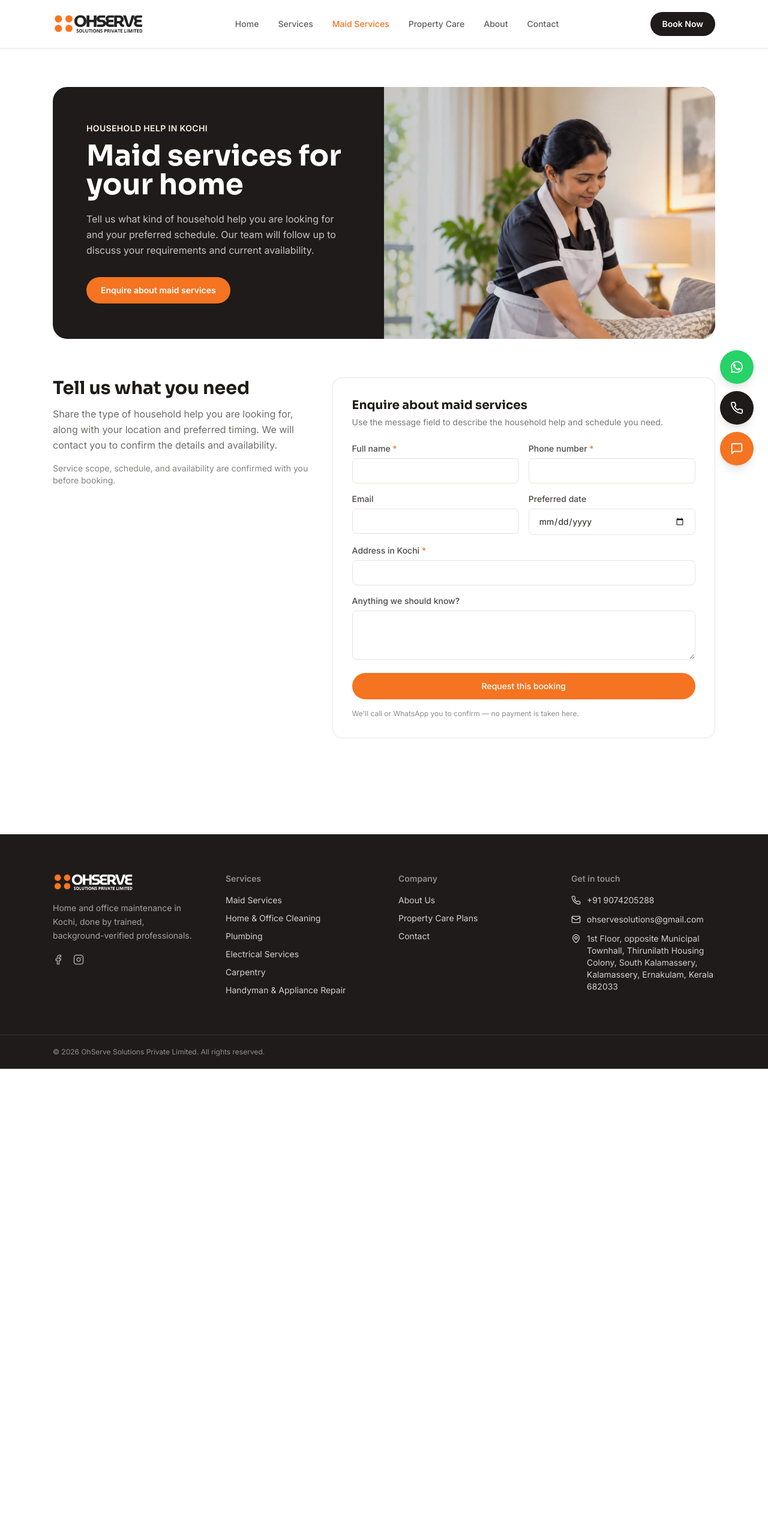
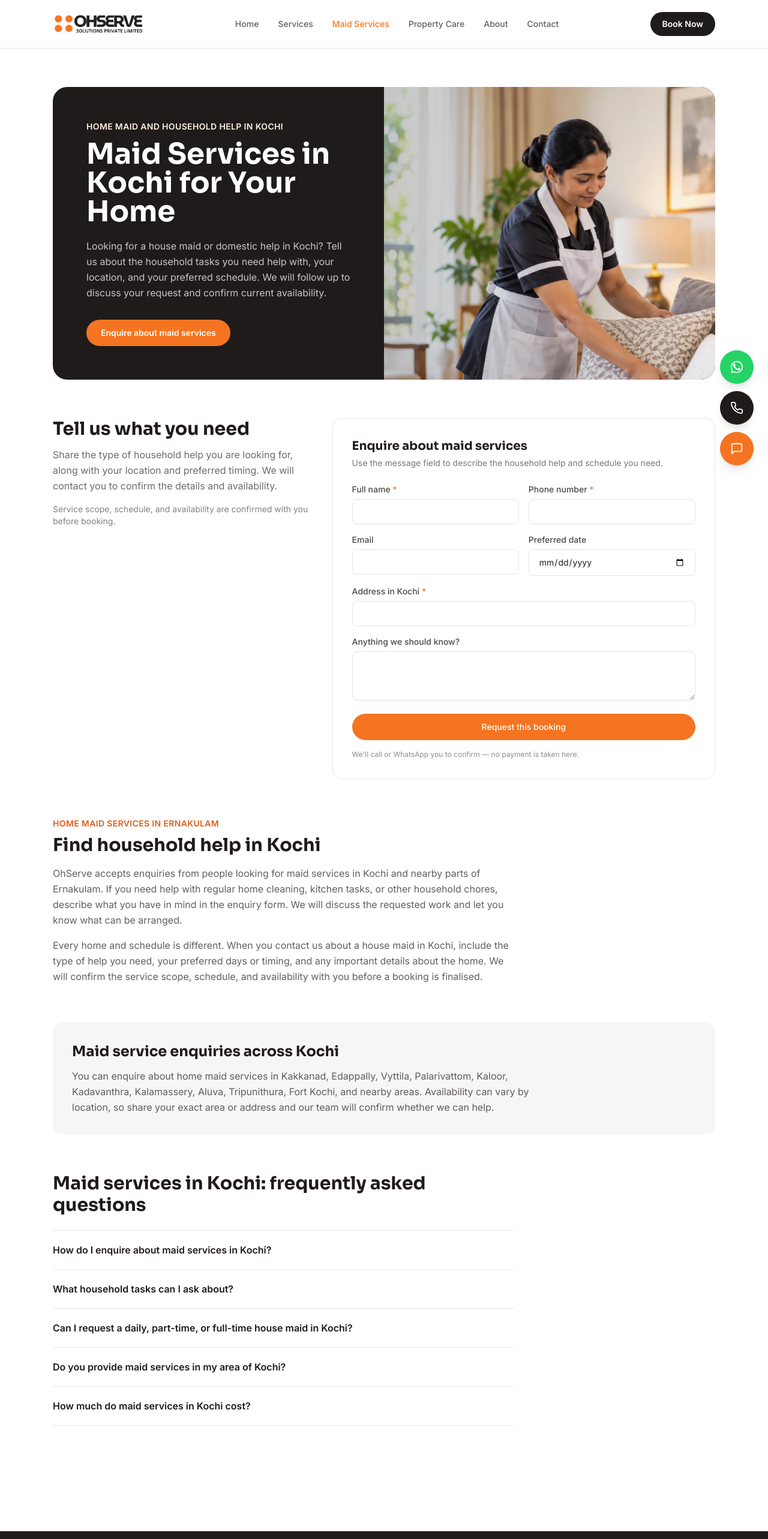
Before and after one commit to nobinbabu94/ohserve, a Next.js app: page /maid-services in a window 1280 px wide. Shown: the top 2566 px of the page at 60% size. Before the commit the page ends 1782 px from the top, so only its background shows below. Built offline with nearby package versions, Linux system fonts and the light colour scheme.

Commit message:
maid services kochi

```diff
--- a/app/maid-services/page.tsx
+++ b/app/maid-services/page.tsx
@@ -5,7 +5,7 @@
 export const metadata: Metadata = {
   title: "Maid Services in Kochi | OhServe Solutions",
   description:
-    "Enquire about maid services in Kochi. Tell OhServe what household help you need and we will follow up about requirements and availability.",
+    "Looking for maid services in Kochi? Enquire with OhServe about a house maid or household help. Share your needs, location, and preferred timing to check availability.",
 };
 
 export default function MaidServicesPage() {
@@ -15,15 +15,16 @@
         <div className="grid overflow-hidden md:rounded-3xl bg-ink md:min-h-[420px] md:grid-cols-2">
           <div className="flex flex-col justify-center p-7 text-white sm:p-10 lg:p-14">
             <p className="text-sm font-semibold uppercase tracking-wide text-orange-light">
-              Household help in Kochi
+              Home maid and household help in Kochi
             </p>
             <h1 className="mt-3 font-display text-4xl font-bold leading-tight sm:text-5xl">
-              Maid services for your home
+              Maid Services in Kochi for Your Home
             </h1>
             <p className="mt-5 max-w-lg leading-relaxed text-white/75">
-              Tell us what kind of household help you are looking for and your
-              preferred schedule. Our team will follow up to discuss your
-              requirements and current availability.
+              Looking for a house maid or domestic help in Kochi? Tell us about
+              the household tasks you need help with, your location, and your
+              preferred schedule. We will follow up to discuss your request and
+              confirm current availability.
             </p>
             <a
               href="#request"
@@ -35,7 +36,7 @@
           <div className="relative min-h-64 md:min-h-full">
             <Image
               src="/Housemaid-kochi-ohserve.webp"
-              alt="OhServe home cleaning professional working in a home"
+              alt="Housemaid providing household help in Kochi"
               fill
               priority
               sizes="(min-width: 768px) 50vw, 100vw"
@@ -75,6 +76,109 @@
           </div>
         </div>
       </section>
+
+      <section className="max-w-content mx-auto px-6 pb-16">
+        <div className="max-w-3xl">
+          <p className="text-sm font-semibold uppercase tracking-wide text-orange-dark">
+            Home maid services in Ernakulam
+          </p>
+          <h2 className="mt-2 font-display text-3xl font-bold">
+            Find household help in Kochi
+          </h2>
+          <p className="mt-4 leading-relaxed text-ink/70">
+            OhServe accepts enquiries from people looking for maid services in
+            Kochi and nearby parts of Ernakulam. If you need help with regular
+            home cleaning, kitchen tasks, or other household chores, describe
+            what you have in mind in the enquiry form. We will discuss the
+            requested work and let you know what can be arranged.
+          </p>
+          <p className="mt-4 leading-relaxed text-ink/70">
+            Every home and schedule is different. When you contact us about a
+            house maid in Kochi, include the type of help you need, your
+            preferred days or timing, and any important details about the home.
+            We will confirm the service scope, schedule, and availability with
+            you before a booking is finalised.
+          </p>
+        </div>
+      </section>
+
+      <section className="max-w-content mx-auto px-6 pb-16">
+        <div className="rounded-2xl bg-mist p-6 sm:p-8">
+          <h2 className="font-display text-2xl font-bold">
+            Maid service enquiries across Kochi
+          </h2>
+          <p className="mt-3 max-w-3xl leading-relaxed text-ink/70">
+            You can enquire about home maid services in Kakkanad, Edappally,
+            Vyttila, Palarivattom, Kaloor, Kadavanthra, Kalamassery, Aluva,
+            Tripunithura, Fort Kochi, and nearby areas. Availability can vary by
+            location, so share your exact area or address and our team will
+            confirm whether we can help.
+          </p>
+        </div>
+      </section>
+
+      <section className="max-w-content mx-auto px-6 pb-20">
+        <div className="max-w-3xl">
+          <h2 className="font-display text-3xl font-bold">
+            Maid services in Kochi: frequently asked questions
+          </h2>
+          <div className="mt-6 divide-y divide-line border-y border-line">
+            <details className="group py-5">
+              <summary className="cursor-pointer list-none font-semibold marker:hidden">
+                How do I enquire about maid services in Kochi?
+              </summary>
+              <p className="mt-3 leading-relaxed text-ink/70">
+                Complete the form with your name, phone number, address, and
+                preferred timing. Use the message field to describe the
+                household help you need. Our team will contact you to discuss
+                the request and availability.
+              </p>
+            </details>
+            <details className="group py-5">
+              <summary className="cursor-pointer list-none font-semibold marker:hidden">
+                What household tasks can I ask about?
+              </summary>
+              <p className="mt-3 leading-relaxed text-ink/70">
+                Include the tasks you need help with, such as routine home
+                cleaning, kitchen work, or other household chores. We will
+                review your requirements and confirm which services and scope
+                can be arranged.
+              </p>
+            </details>
+            <details className="group py-5">
+              <summary className="cursor-pointer list-none font-semibold marker:hidden">
+                Can I request a daily, part-time, or full-time house maid in Kochi?
+              </summary>
+              <p className="mt-3 leading-relaxed text-ink/70">
+                Share your preferred schedule in the enquiry form. Daily,
+                part-time, or full-time arrangements depend on current
+                availability and the requirements of your home, so our team
+                will confirm the options with you.
+              </p>
+            </details>
+            <details className="group py-5">
+              <summary className="cursor-pointer list-none font-semibold marker:hidden">
+                Do you provide maid services in my area of Kochi?
+              </summary>
+              <p className="mt-3 leading-relaxed text-ink/70">
+                Send us your exact locality or address. We accept enquiries
+                across Kochi and nearby Ernakulam areas, and will confirm
+                availability for your location before booking.
+              </p>
+            </details>
+            <details className="group py-5">
+              <summary className="cursor-pointer list-none font-semibold marker:hidden">
+                How much do maid services in Kochi cost?
+              </summary>
+              <p className="mt-3 leading-relaxed text-ink/70">
+                The cost depends on the work, schedule, and service scope. Share
+                those details in your enquiry and our team will discuss the
+                applicable price before you confirm a booking.
+              </p>
+            </details>
+          </div>
+        </div>
+      </section>
     </>
   );
 }
```
